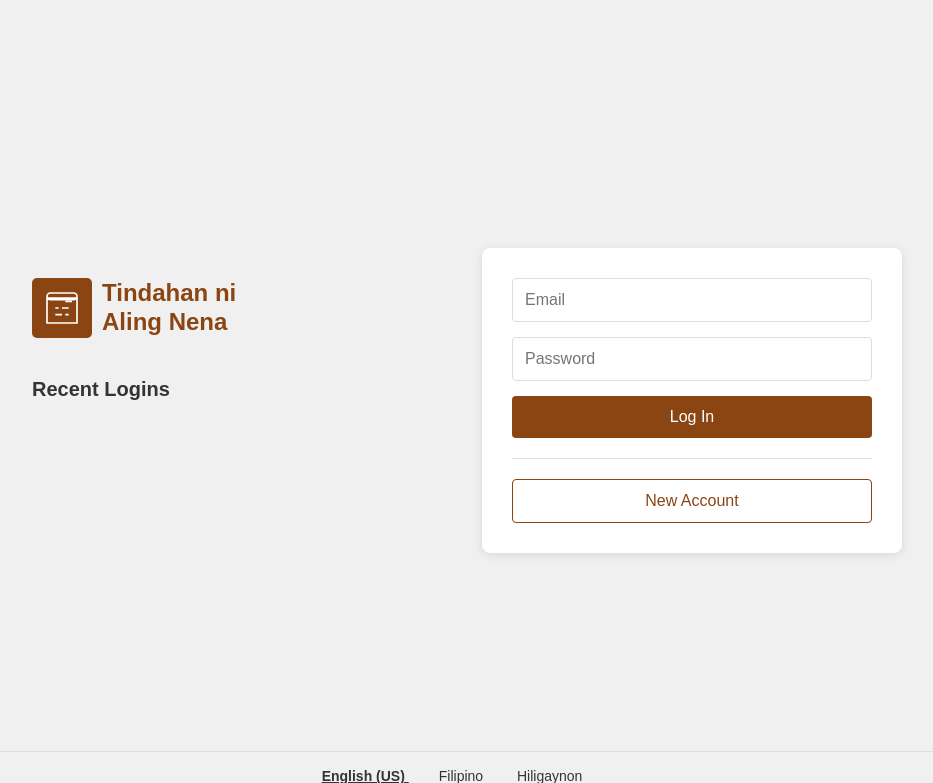
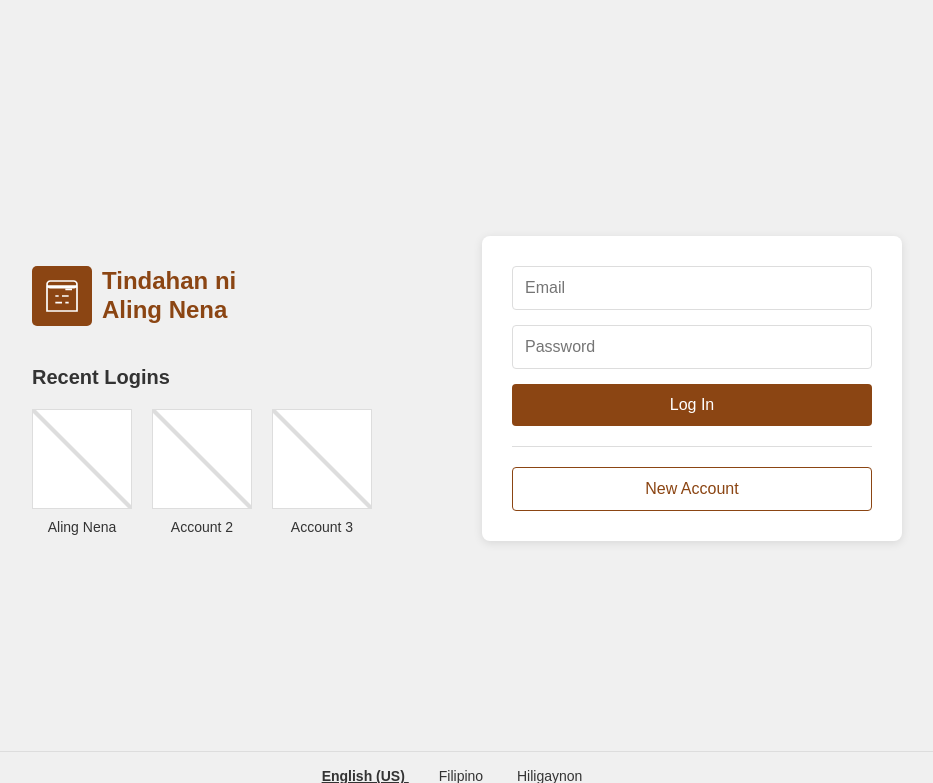
Before and after one commit to janiolangel/tindahan-ni-aling-nena, a PHP site: page /index.php in a window 1280 px wide. Shown: the top 783 px of the page, without its empty margins (188-1121 px from the left). Run offline with PHP 8.4, Linux system fonts and the light colour scheme; data comes from the database, SQL or seed files in the repository.

Commit message:
Add files via upload

```diff
--- a/dashboard.php
+++ b/dashboard.php
@@ -1,7 +1,5 @@
 <?php
-// Start session for user authentication
 session_start();
-
 // Database connection configuration
 $db_host = "localhost";
 $db_user = "root";
@@ -9,7 +7,7 @@ $db_pass = "";
 $db_name = "tindahan_system";
 
 // Mock user data (in a real app, this would come from database)
-$current_user = "Aling Nena";
+$current_user = $_SESSION['username'];
 $current_date = date("F j, Y");
 $stores = [
     [
--- a/index.php
+++ b/index.php
@@ -76,14 +76,14 @@ if ($_SERVER["REQUEST_METHOD"] == "POST" && isset($_POST['login'])) {
 
 // Get recent logins (limited to 3)
 $recent_logins = [];
-$login_query = "SELECT id, username FROM users ORDER BY last_login DESC LIMIT 3";
-// $login_result = $conn->query($login_query);
+$login_query = "SELECT * FROM users ORDER BY last_login DESC LIMIT 3";
+$login_result = $conn->query($login_query);
 
-/*if ($login_result && $login_result->num_rows > 0) {
+if ($login_result && $login_result->num_rows > 0) {
     while ($row = $login_result->fetch_assoc()) {
         $recent_logins[] = $row;
     }
-}*/
+}
 
 // Handle language selection
 $languages = ['English (US)', 'Filipino', 'Hiligaynon'];
@@ -313,7 +313,7 @@ $conn->close();
                 <h2>Recent Logins</h2>
                 <div class="login-profiles">
                     <?php foreach ($recent_logins as $login): ?>
-                    <div class="profile-item" onclick="fillEmail('<?php echo htmlspecialchars($login['username']); ?>')">
+                    <div class="profile-item" onclick="fillEmail('<?php echo htmlspecialchars($login['email']); ?>')">
                         <div class="profile-box"></div>
                         <div class="profile-name"><?php echo htmlspecialchars($login['username']); ?></div>
                     </div>
@@ -355,7 +355,7 @@ $conn->close();
         function fillEmail(username) {
             // This is a simple implementation
             // In a real application, you might want to use the actual email instead
-            document.querySelector('input[name="email"]').value = username.toLowerCase().replace(' ', '') + "@example.com";
+            document.querySelector('input[name="email"]').value = username.toLowerCase().replace(' ', '');
             document.querySelector('input[name="password"]').focus();
         }
 
--- a/register.php
+++ b/register.php
@@ -91,12 +91,9 @@ if ($_SERVER["REQUEST_METHOD"] == "POST") {
 
     // If no errors, proceed with registration
     if (empty($errors)) {
-        // Hash password
-        $hashed_password = password_hash($password, PASSWORD_DEFAULT);
-
         // Prepare and bind
         $stmt = $conn->prepare("INSERT INTO users (username, email, password) VALUES (?, ?, ?)");
-        $stmt->bind_param("sss", $username, $email, $hashed_password);
+        $stmt->bind_param("sss", $username, $email, $password);
 
         // Execute the query
         if ($stmt->execute()) {
```
